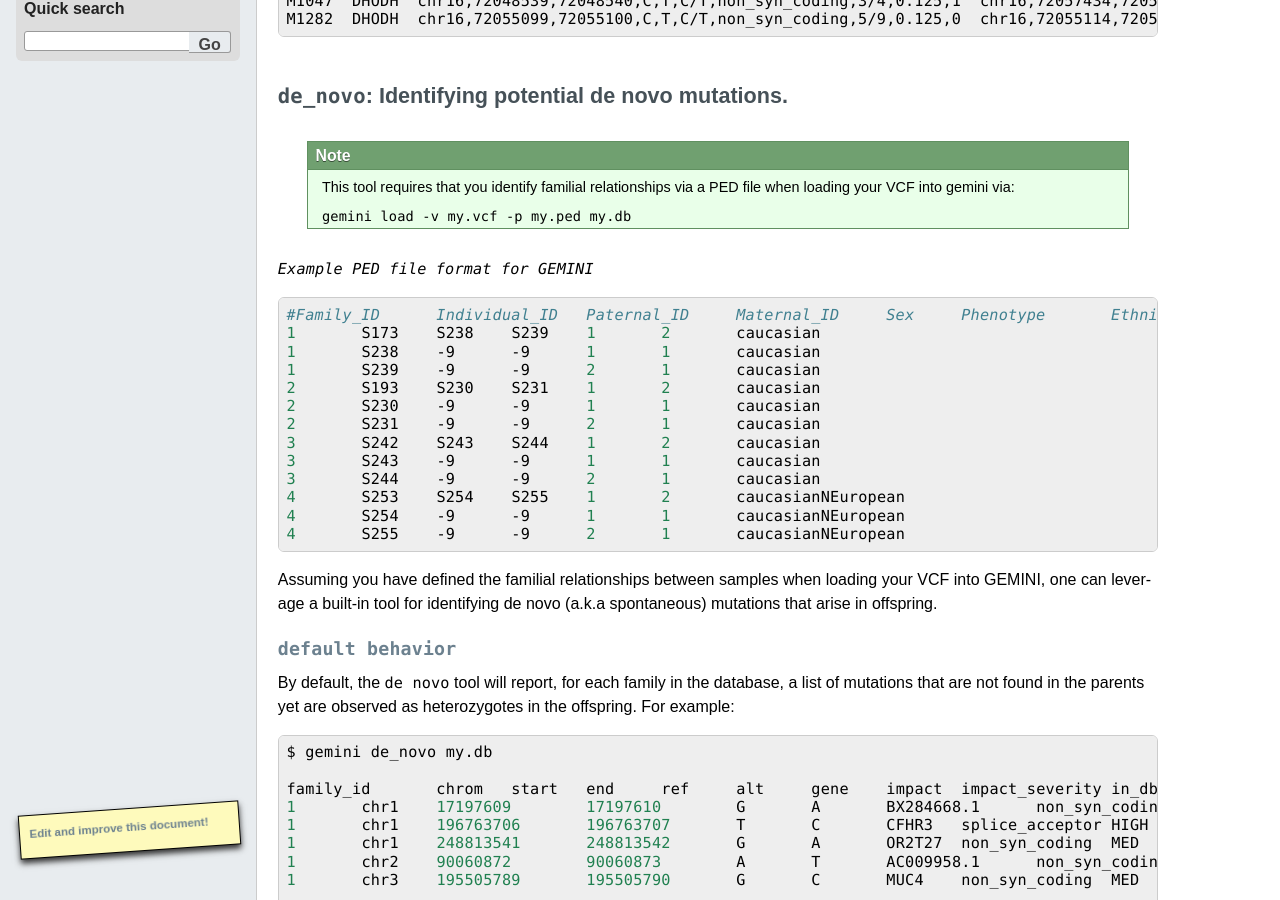
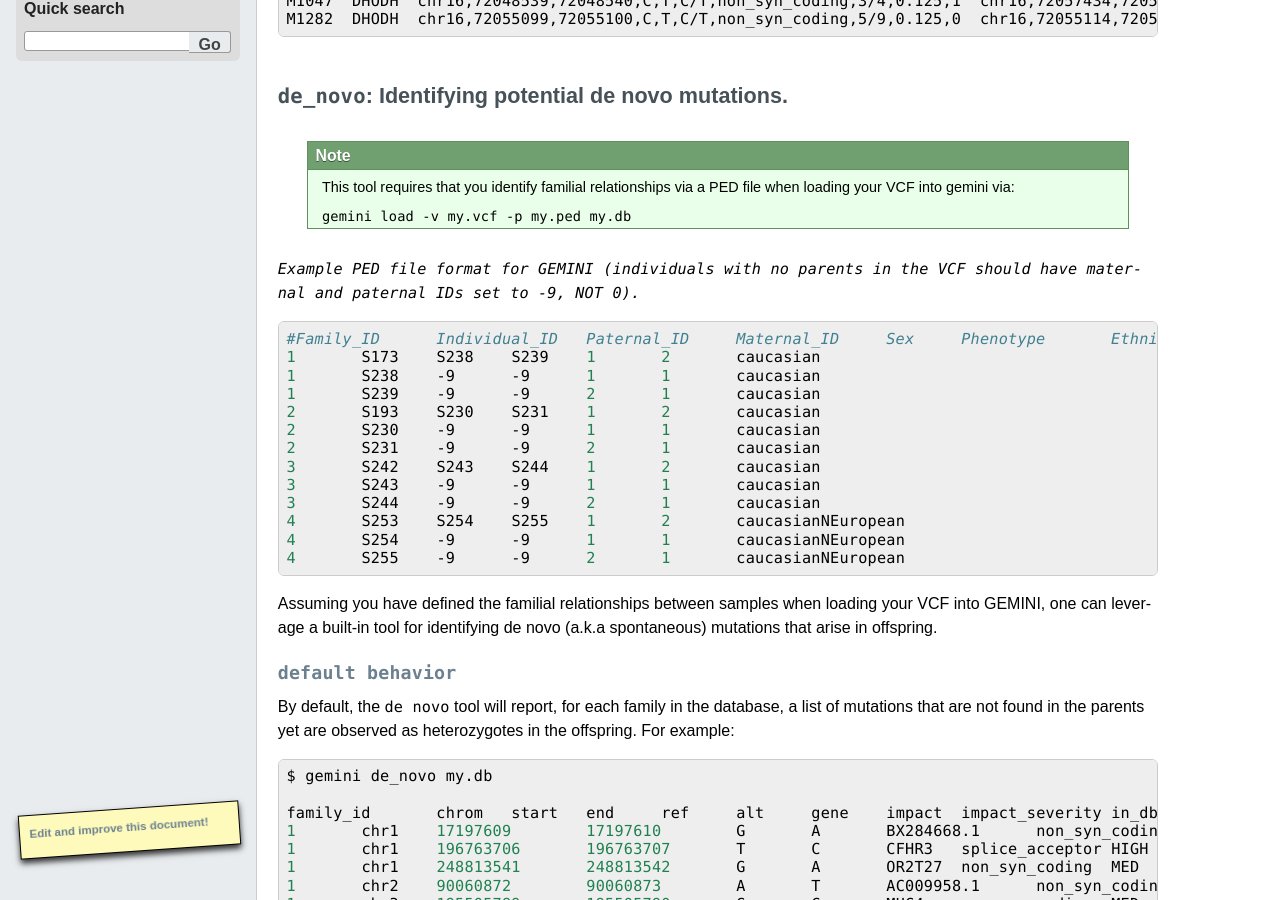
Before and after one commit to arq5x/gemini, a Sphinx documentation site: the page built from docs/content/tools.rst, in a window 1280 px wide and 900 px high, scrolled down 1200 px. Built offline with Sphinx 7.4.7, drawn with Linux system fonts in a browser that asks for light colours; formulas are drawn with MathJax 3; pages that are not in the unit, such as notebooks, are missing from menus; comment, search, counter and statistics services are not loaded; the version number is read from the project's files by our own code.

Commit message:
Add mention that only -9 currently supported to denote missing parents
Most PED file formats use 0 to denote missing parents with -9 as an alternate code, but 0 is not currently supported by Gemini (this tripped me up when I imported my preexisting PED files).

```diff
--- a/docs/content/tools.rst
+++ b/docs/content/tools.rst
@@ -92,7 +92,7 @@ that are *candidates* for compound heterozygotes. Just use the
     ``gemini load -v my.vcf -p my.ped my.db``
 
 
-`Example PED file format for GEMINI`
+`Example PED file format for GEMINI (individuals with no parents in the VCF should have maternal and paternal IDs set to -9, NOT 0).`
 
 .. code-block:: bash
 
```
